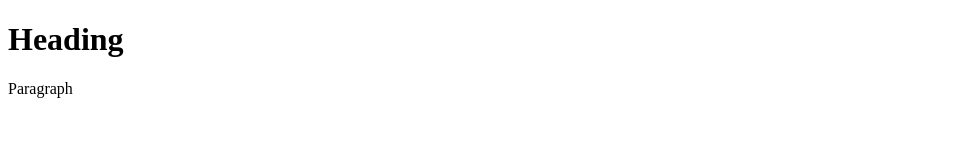
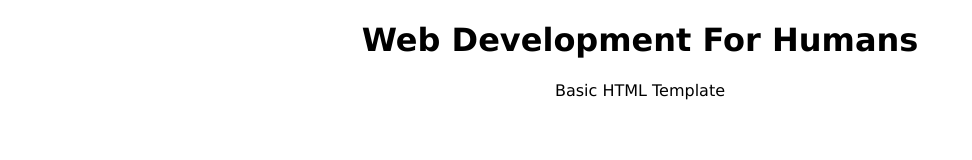
Before and after one commit to Web-Development-For-Humans/basic-html, a plain HTML site: page index.html in a window 1280 px wide. Shown: the whole page, without its empty margins (0-972 px from the left). Drawn offline with Linux system fonts and the light colour scheme.

Commit message:
basic template

```diff
--- /dev/null
+++ b/css/styles.css
@@ -0,0 +1,9 @@
+html {
+    font-size: 16px;
+    font-family: Verdana, Geneva, Tahoma, sans-serif;
+}
+
+body {
+    margin: 0;
+    text-align: center;
+}
--- a/index.html
+++ b/index.html
@@ -3,12 +3,12 @@
   <head>
     <meta charset="utf-8" />
     <meta name="viewport" content="width=device-width" />
-    <title>Web Development For Humans - HTML</title>
-    <link href="styles/style.css" rel="stylesheet" />
+    <title>Web Development For Humans - Title</title>
+    <link href="css/styles.css" rel="stylesheet" />
   </head>
   <body>
-    <h1>Heading</h1>
-    <p>Paragraph</p>
-    <script src="scripts/main.js"></script>
+    <h1>Web Development For Humans</h1>
+    <p>Basic HTML Template</p>
+    <script src="js/main.js"></script>
   </body>
 </html>
--- /dev/null
+++ b/js/main.js
@@ -0,0 +1,3 @@
+window.onload = function () {
+    console.log('window loaded');
+}
--- a/styles.css
+++ /dev/null
@@ -1,3 +0,0 @@
-html, body {
-  margin: 0;
-}
```
Also changed, not shown: favicon.ico (added).
